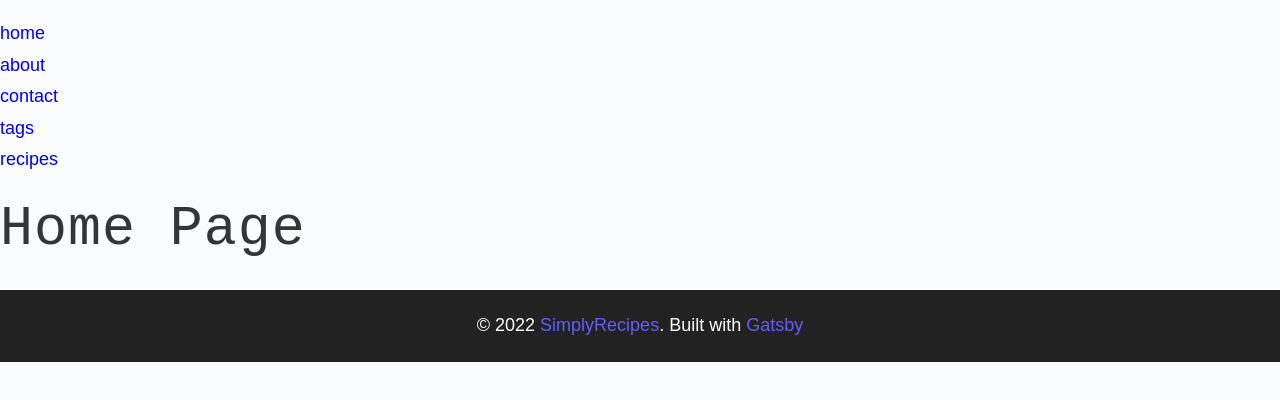
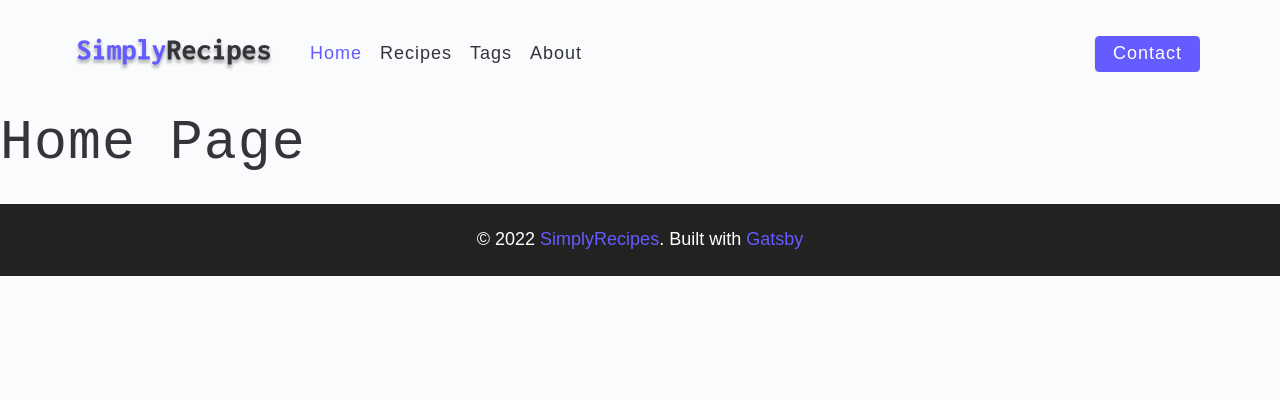
Before and after one commit to MiciWeb/Gatsy_recipes-app, a Gatsby site: page / in a window 1280 px wide. Built offline with nearby package versions, Linux system fonts and the light colour scheme; Gatsby itself is replaced by a stand-in of ours.

Commit message:
add complete navbar

```diff
--- a/package.json
+++ b/package.json
@@ -16,10 +16,15 @@
   "dependencies": {
     "babel-plugin-styled-components": "^2.0.2",
     "gatsby": "^4.6.0",
+    "gatsby-plugin-image": "^2.6.0",
+    "gatsby-plugin-sharp": "^4.6.0",
     "gatsby-plugin-styled-components": "^5.6.0",
+    "gatsby-source-filesystem": "^4.6.0",
+    "gatsby-transformer-sharp": "^4.6.0",
     "normalize.css": "^8.0.1",
     "react": "^17.0.1",
     "react-dom": "^17.0.1",
+    "react-icons": "^4.3.1",
     "styled-components": "^5.3.3"
   },
   "devDependencies": {
--- a/src/components/Navbar.js
+++ b/src/components/Navbar.js
@@ -1,26 +1,61 @@
-import React from 'react'
+import React, { useState } from 'react'
 import { Link } from "gatsby"
+import { FiAlignJustify } from "react-icons/fi"
+import logo from "../assets/images/logo.svg"
 
 const Navbar = () => {
+    const [show, setShow] = useState(false)
     return (
-        <nav>
-            <ul>
-                <li>
-                    <Link to="/">home</Link>
-                </li>
-                <li>
-                    <Link to="/about">about</Link>
-                </li>
-                <li>
-                    <Link to="/contact">contact</Link>
-                </li>
-                <li>
-                    <Link to="/tags">tags</Link>
-                </li>
-                <li>
-                    <Link to="/recipes">recipes</Link>
-                </li>
-            </ul>
+        <nav className="navbar">
+            <div className="nav-center">
+                <div className="nav-header">
+                    <Link to="/">
+                        <img src={logo} alt="simply recipes" />
+                    </Link>
+                    <button className="nav-btn" onClick={() => setShow(!show)}>
+                        <FiAlignJustify />
+                    </button>
+                </div>
+                <div className={show ? "nav-links show-links" : "nav-links"}>
+                    <Link
+                        to="/"
+                        className="nav-link"
+                        activeClassName="active-link"
+                        onClick={() => setShow(false)}
+                    >
+                        home
+            </Link>
+                    <Link
+                        to="/recipes"
+                        className="nav-link"
+                        activeClassName="active-link"
+                        onClick={() => setShow(false)}
+                    >
+                        recipes
+            </Link>
+                    <Link
+                        to="/tags"
+                        className="nav-link"
+                        activeClassName="active-link"
+                        onClick={() => setShow(false)}
+                    >
+                        tags
+            </Link>
+                    <Link
+                        to="/about"
+                        className="nav-link"
+                        activeClassName="active-link"
+                        onClick={() => setShow(false)}
+                    >
+                        about
+            </Link>
+                    <div className="nav-link contact-link">
+                        <Link to="/contact" className="btn" onClick={() => setShow(false)}>
+                            contact
+              </Link>
+                    </div>
+                </div>
+            </div>
         </nav>
     )
 }
```
Also changed, not shown: src/assets/data/recipe.json (added, +20 -0 lines), src/assets/images/about.jpeg (added), src/assets/images/logo.svg (added), src/assets/images/main.jpeg (added), src/assets/images/recipe-1.jpeg (added), src/assets/images/recipes/recipe-1.jpeg (added), src/assets/images/recipes/recipe-2.jpg (added), src/assets/images/recipes/recipe-3.jpeg (added), src/assets/images/recipes/recipe-4.jpeg (added), 4 other files.
